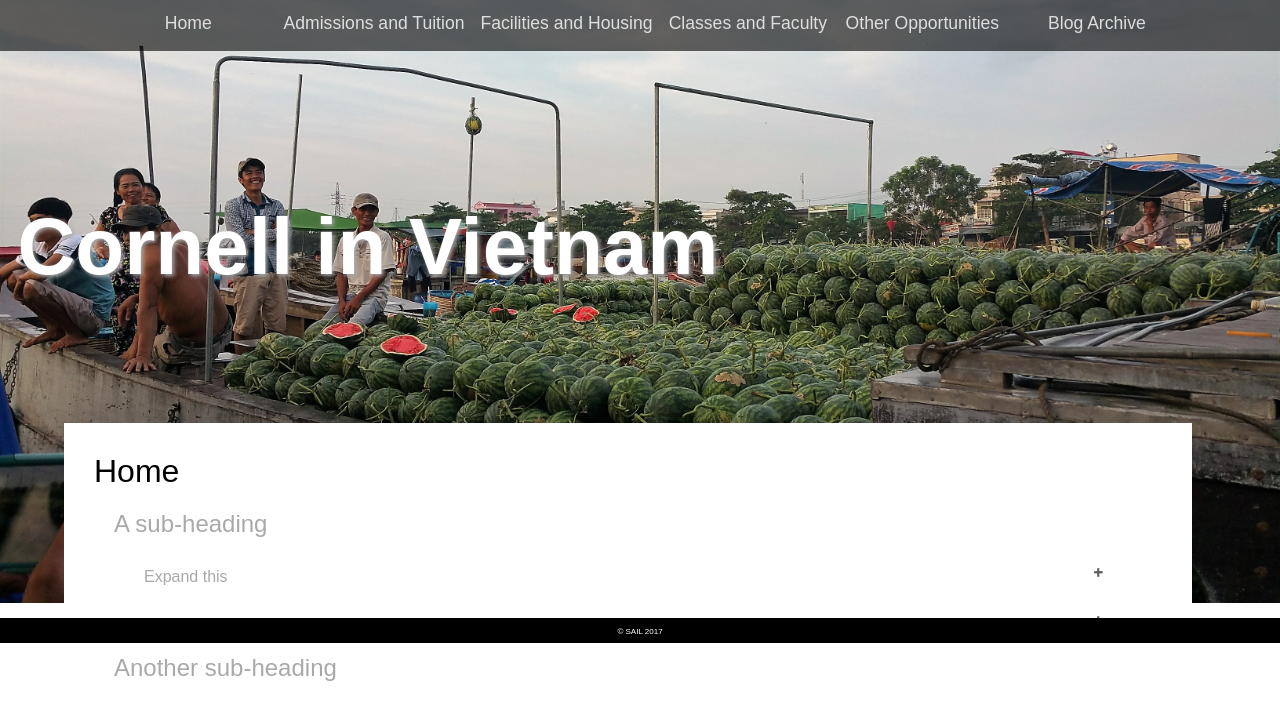
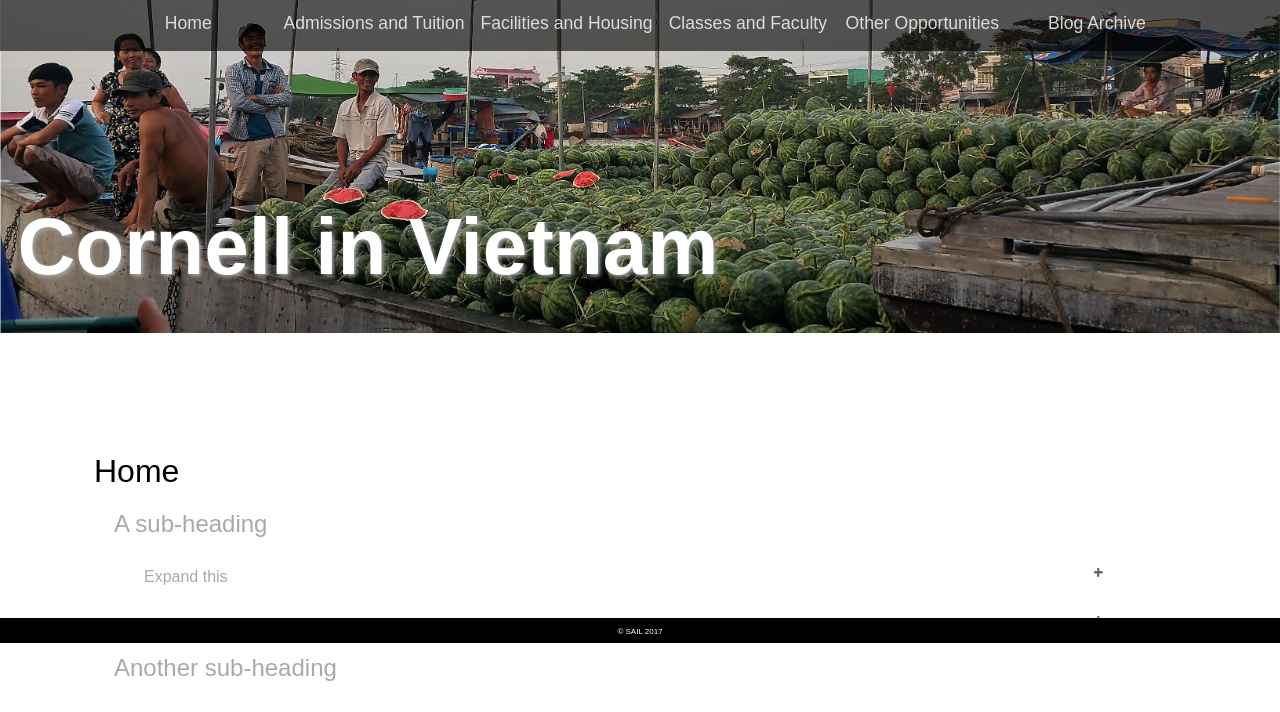
Before and after one commit to crabalockerfishwife/SAIL, a PHP site: page /pages/index.php in a window 1280 px wide. Shown: the part 157-869 px from the top of the page. Run offline with PHP 8.4, Linux system fonts and the light colour scheme.

Commit message:
Some images are updated; nav bar is updated

```diff
--- a/includes/header.php
+++ b/includes/header.php
@@ -28,7 +28,7 @@
 	<?php
 
 		if ($current_page == "index") {
-			print '<img class="header-image" src="../images/watermelons.jpg" alt="" />';
+			print '<img class="header-image" src="../images/home-hero.jpg" alt="" />';
 		} else if ($current_page == "application" || $current_page == "expenses"
 			|| $current_page == "travelprep" || $current_page == "funding") {
 			print '<img class="header-image" src="../images/tuition-hero.jpg" alt="" />';
--- a/includes/nav.php
+++ b/includes/nav.php
@@ -5,7 +5,7 @@
       <li>
         <div class="dropdown">
           <a href="../pages/index.php">
-            <div><img class="nav-image" src="../images/watermelons.jpg" alt="Nav-Image" /></div>
+            <div><img class="nav-image" src="../images/home-reg.jpg" alt="Nav-Image" /></div>
             <button class="dropbtn">Home</button>
           </a>
         </div>
```
Also changed, not shown: images/home-hero.jpg, images/home-reg.jpg, images/watermelons.jpg (deleted).
